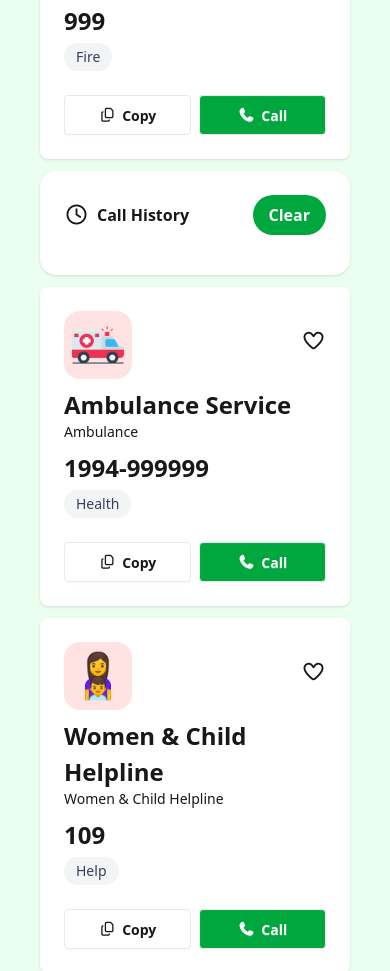
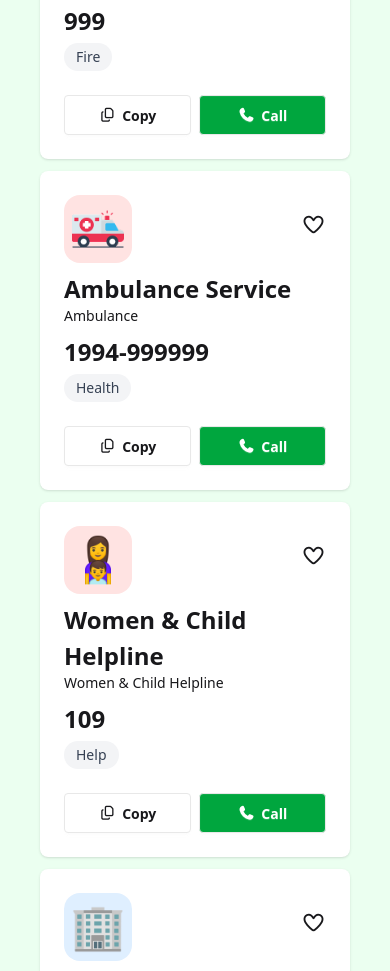
Before and after one commit to RizBits14/emergency-hotline-en, a plain HTML site: page index.html in a window 390 px wide. Shown: the part 1386-2357 px from the top of the page. Drawn offline with nearby package versions, Linux system fonts and the light colour scheme.

Commit message:
fixed a minor issue

```diff
--- a/index.html
+++ b/index.html
@@ -128,7 +128,7 @@
             </div>
         </div>
         <!-- Right side card -->
-        <div class="bg-white rounded-2xl shadow-sm p-6 row-span-3 flex flex-col justify-start">
+        <div class="hidden lg:flex bg-white rounded-2xl shadow-sm p-6 row-span-3 flex-col justify-start">
             <div class="flex justify-between items-center">
                 <div class="flex items-center gap-2">
                     <i class="fa-regular fa-clock text-xl"></i>
```
